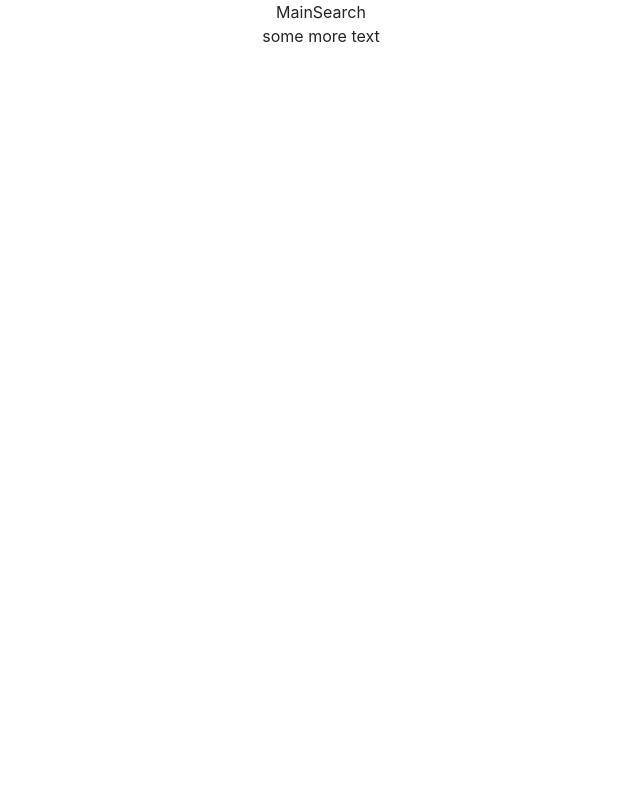
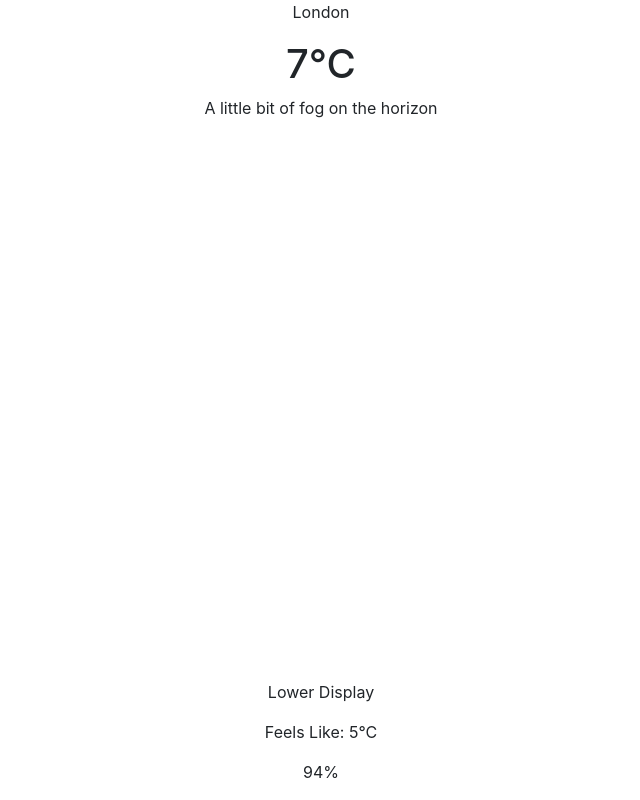
Before and after one commit to annoinspace/EPICODE-react-advanced-solo-project, a React (Create React App) app: page / in a window 1280 px wide. Shown: the whole page, without its empty margins (319-959 px from the left). Built offline with nearby package versions, Linux system fonts and the light colour scheme.

Commit message:
adding basic structure of page

```diff
--- a/src/App.css
+++ b/src/App.css
@@ -1,5 +1,6 @@
 .App {
   text-align: center;
+  height: 100vh;
 }
 
 .App-logo {
--- a/src/components/MainSearch.jsx
+++ b/src/components/MainSearch.jsx
@@ -1,15 +1,37 @@
 import axios from "axios"
-
+import { Container, Row, Col } from "react-bootstrap"
 import React from "react"
 
 export default function MainSearch() {
   //using london as the city for now, will change it to dynamic input later
 
-  const url = `https://api.openweathermap.org/data/2.5/weather?q=london&appid=8c1b60ad01126a2d8883709df2ba5cdc`
+  //const url = `https://api.openweathermap.org/data/2.5/weather?q=london&appid=8c1b60ad01126a2d8883709df2ba5cdc`
   return (
     <>
-      <div>MainSearch</div>
-      <div>some more text</div>
+      <Container className="h-100 d-flex flex-column justify-content-between">
+        <Row className="top">
+          <Col xs={12}>
+            <p>London</p>
+            <div className="temperature">
+              <h1>7°C</h1>
+            </div>
+            <div className="description">
+              <p>A little bit of fog on the horizon</p>
+            </div>
+          </Col>
+        </Row>
+        <Row className="bottom">
+          <Col xs={12}>
+            <p>Lower Display</p>
+            <div className="feels">
+              <p>Feels Like: 5°C</p>
+            </div>
+            <div className="humidity">
+              <p>94%</p>
+            </div>
+          </Col>
+        </Row>
+      </Container>
     </>
   )
 }
```
